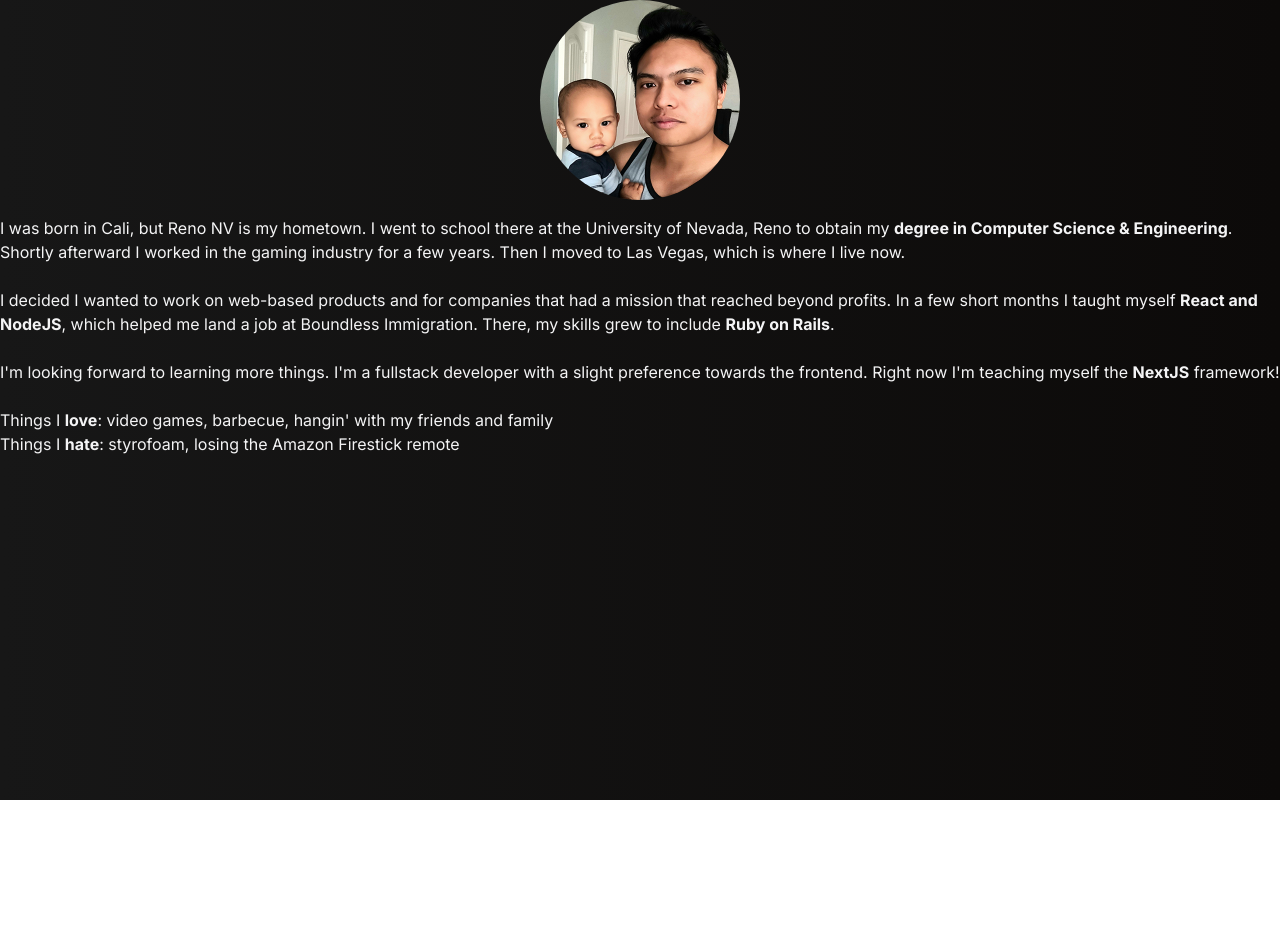
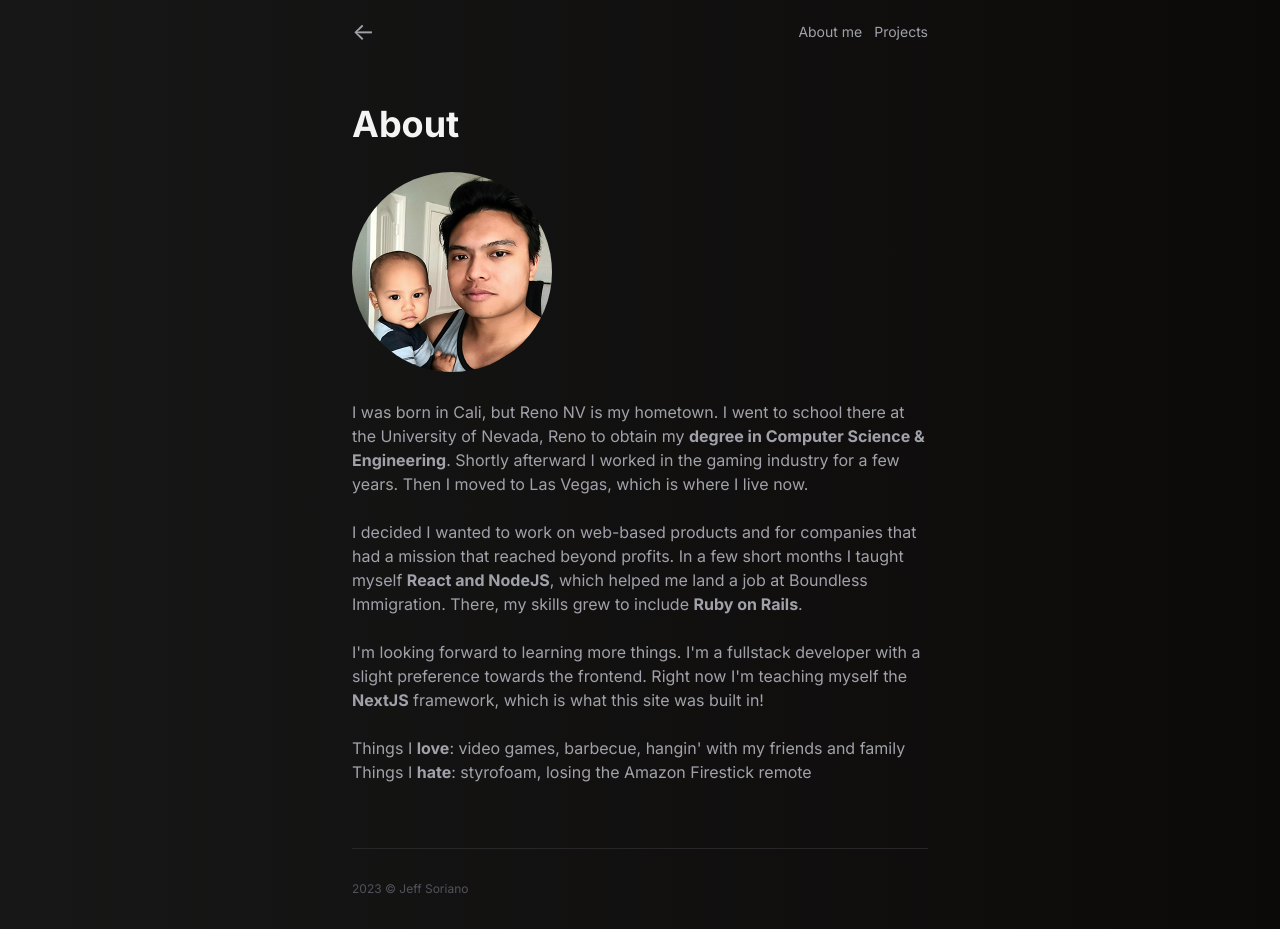
Before and after one commit to jeff-soriano/jeff-soriano.github.io, a Next.js app: page /about-me in a window 1280 px wide. Before the commit the page ends 800 px from the top, so only its background shows below. Built offline with nearby package versions, Linux system fonts and the light colour scheme.

Commit message:
Implement new layout for about page

```diff
--- a/app/about-me/page.tsx
+++ b/app/about-me/page.tsx
@@ -1,31 +1,49 @@
 import Image from 'next/image'
+import Link from 'next/link'
 
 export default function AboutMe() {
   return (
-    <section>
+    <div className="mx-auto max-w-xl">
+      <nav className="flex justify-between pt-4 items-center">
+        <div className="duration-200 text-zinc-400 hover:text-zinc-100 text-2xl">
+          <Link href="/">{'<-'}</Link>
+        </div>
+        <div>
+          <ul className="flex gap-x-3 text-sm">
+            <li className="duration-200 text-zinc-400 hover:text-zinc-100">
+              <Link href="/about-me">About me</Link>
+            </li>
+            <li className="duration-200 text-zinc-400 hover:text-zinc-100">
+              <Link href="/projects">Projects</Link>
+            </li>
+          </ul>
+        </div>
+      </nav>
+      <h1 className="mt-14 mb-7">About</h1>
       <Image
         priority
         src="/images/profile.jpeg"
-        className="rounded-full mb-4 mx-auto"
+        className="rounded-full mb-7"
         height={200}
         width={200}
         alt="cute bois"
       />
 
+      <div className="border-b pb-16 border-zinc-800">
         <p>
           I was born in Cali, but Reno NV is my hometown. I went to school there
           at the University of Nevada, Reno to obtain my{' '}
           <strong>degree in Computer Science & Engineering</strong>. Shortly
-        afterward I worked in the gaming industry for a few years. Then I moved
-        to Las Vegas, which is where I live now.
+          afterward I worked in the gaming industry for a few years. Then I
+          moved to Las Vegas, which is where I live now.
         </p>
         <br />
 
         <p>
-        I decided I wanted to work on web-based products and for companies that
-        had a mission that reached beyond profits. In a few short months I
-        taught myself <strong>React and NodeJS</strong>, which helped me land a
-        job at Boundless Immigration. There, my skills grew to include{' '}
+          I decided I wanted to work on web-based products and for companies
+          that had a mission that reached beyond profits. In a few short months
+          I taught myself <strong>React and NodeJS</strong>, which helped me
+          land a job at Boundless Immigration. There, my skills grew to include{' '}
           <strong>Ruby on Rails</strong>.
         </p>
         <br />
@@ -33,7 +51,8 @@ export default function AboutMe() {
         <p>
           I'm looking forward to learning more things. I'm a fullstack developer
           with a slight preference towards the frontend. Right now I'm teaching
-        myself the <strong>NextJS</strong> framework!
+          myself the <strong>NextJS</strong> framework, which is what this site
+          was built in!
         </p>
         <br />
         <p>
@@ -44,6 +63,10 @@ export default function AboutMe() {
           Things I <strong>hate</strong>: styrofoam, losing the Amazon Firestick
           remote
         </p>
-    </section>
+      </div>
+      <div className="flex justify-between py-8">
+        <p className="text-zinc-600 text-xs">2023 © Jeff Soriano</p>
+      </div>
+    </div>
   )
 }
--- a/app/globals.css
+++ b/app/globals.css
@@ -1,6 +1,14 @@
 @tailwind base;
 @tailwind components;
 @tailwind utilities;
+
+h1 {
+  @apply text-4xl font-bold text-zinc-100;
+}
+
+p {
+  @apply text-zinc-400;
+}
 
 .animate-fade-in {
   animation: 3s ease 0s normal forwards 1 fadein;
```
Lines whose indentation alone changed are shown as unchanged.
